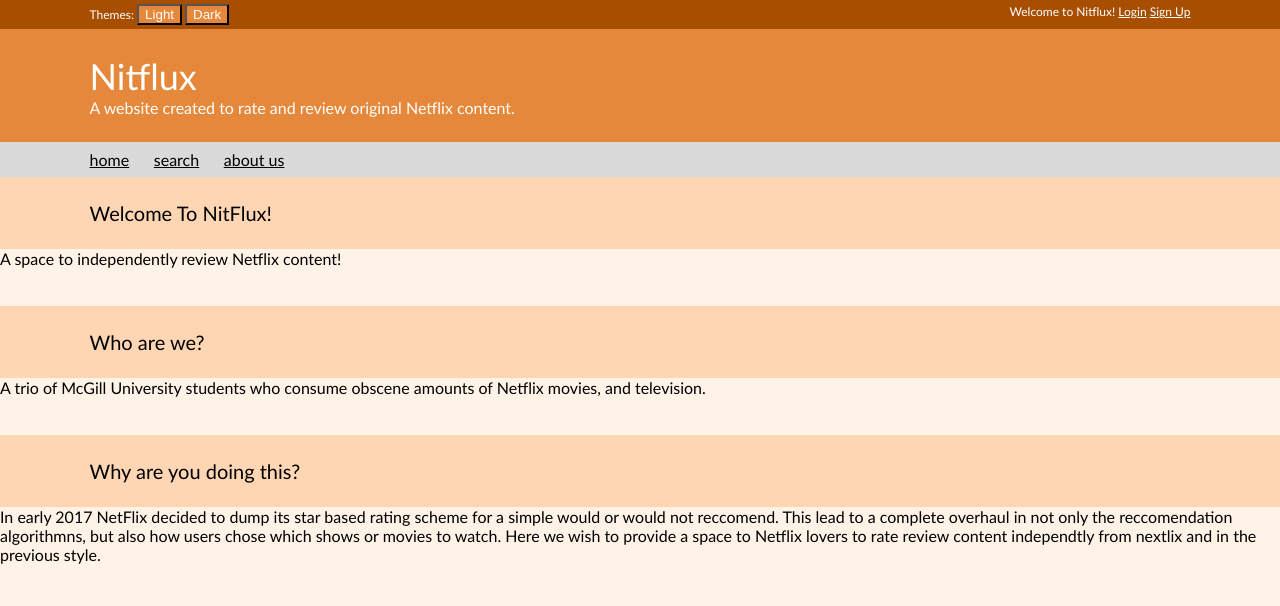
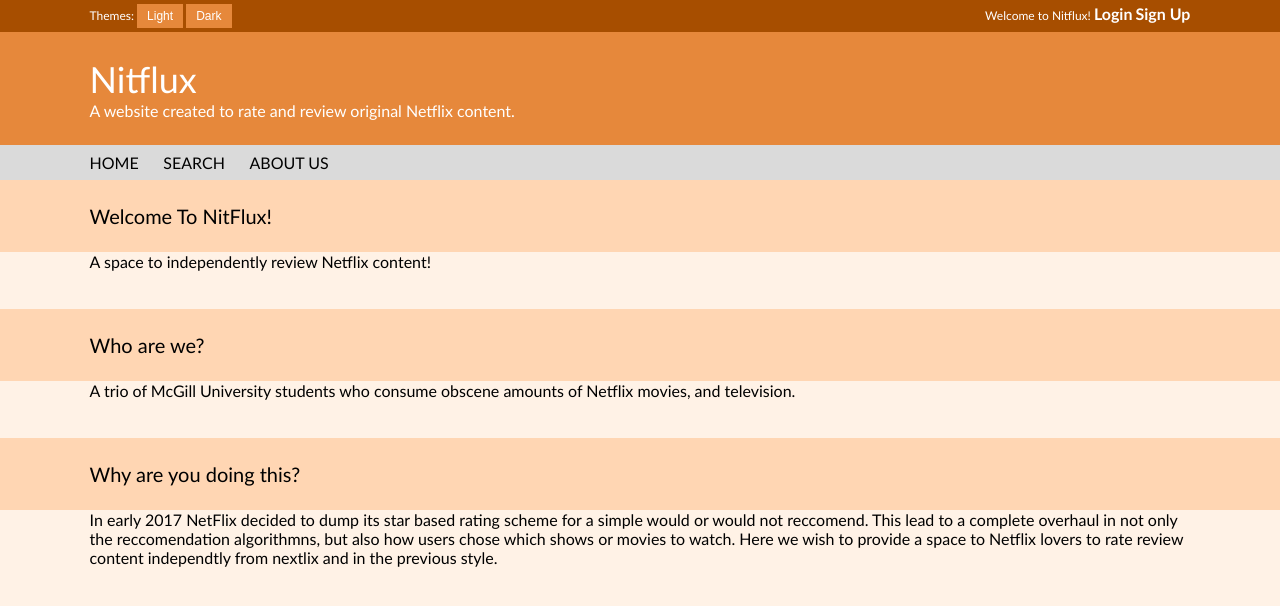
Before and after one commit to abehnan/nitflux, a PHP site: page /nitflux/about.html in a window 1280 px wide. Shown: the top 606 px of the page. Run offline with PHP 8.4, Linux system fonts and the light colour scheme.

Commit message:
css merge conflict #2

```diff
--- a/changestyle.js
+++ b/changestyle.js
@@ -87,12 +87,12 @@ function switchDark()
         bodytext[i].style.color="#99ccff";
     }
 
-    var body = document.getElementsByClassName('body');
-    for(var i = 0, length = body.length; i<length; i++)
-    {
-        body[i].style.backgroundColor="#202020";
-        body[i].style.color="#99ccff";
-    }
+    // var body = document.getElementsByClassName('body');
+    // for(var i = 0, length = body.length; i<length; i++)
+    // {
+    //     body[i].style.backgroundColor="#202020";
+    //     body[i].style.color="#99ccff";
+    // }
 
     //Main
     var main = document.getElementsByClassName('main');
@@ -144,12 +144,12 @@ function switchLight()
     }
 
 
-    var bodytext = document.getElementsByClassName('blog');
-    for(var i = 0, length = bodytext.length; i<length; i++)
-    {
-        bodytext[i].style.backgroundColor="#fff2e6";
-        bodytext[i].style.color="black";
-    }
+    // var bodytext = document.getElementsByClassName('blog');
+    // for(var i = 0, length = bodytext.length; i<length; i++)
+    // {
+    //     bodytext[i].style.backgroundColor="#fff2e6";
+    //     bodytext[i].style.color="black";
+    // }
 
     var body = document.getElementsByClassName('body');
     for(var i = 0, length = body.length; i<length; i++)
--- a/style.css
+++ b/style.css
@@ -42,20 +42,9 @@ body {
     font-size: 25px;
 }
 
-<<<<<<< HEAD
 .blog {
     padding-left: 7%;
     padding-right: 7%;
-=======
-.blog{
-    padding-top: 0%;
-    margin-top: 0%;
-    background-color: #ffd6b3;
-    box-sizing: border-box;
-    padding-left: 7%;
-    padding-right: 45%;
-    font-size: 16px;
->>>>>>> 4e077f2fb839aef5627e6e22580c766cdc87989d
 }
 
 .mybutton {
```
